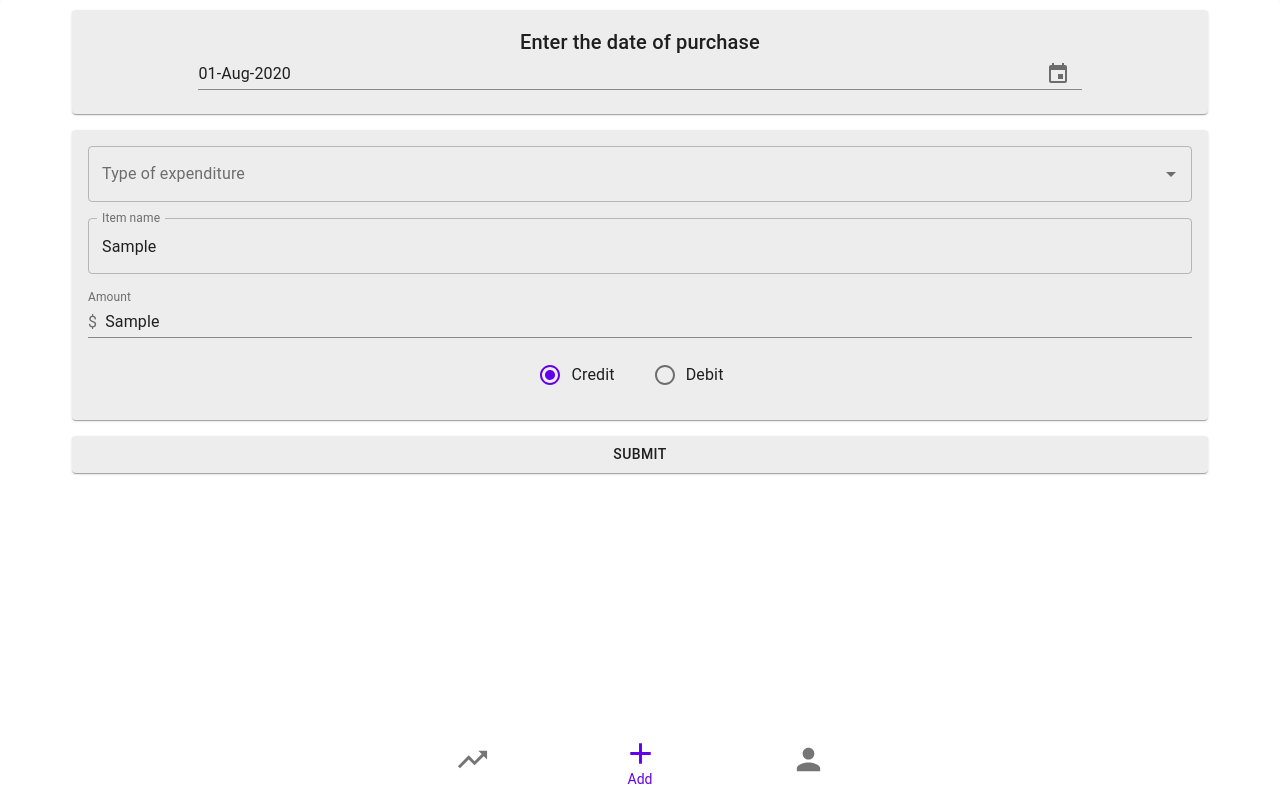
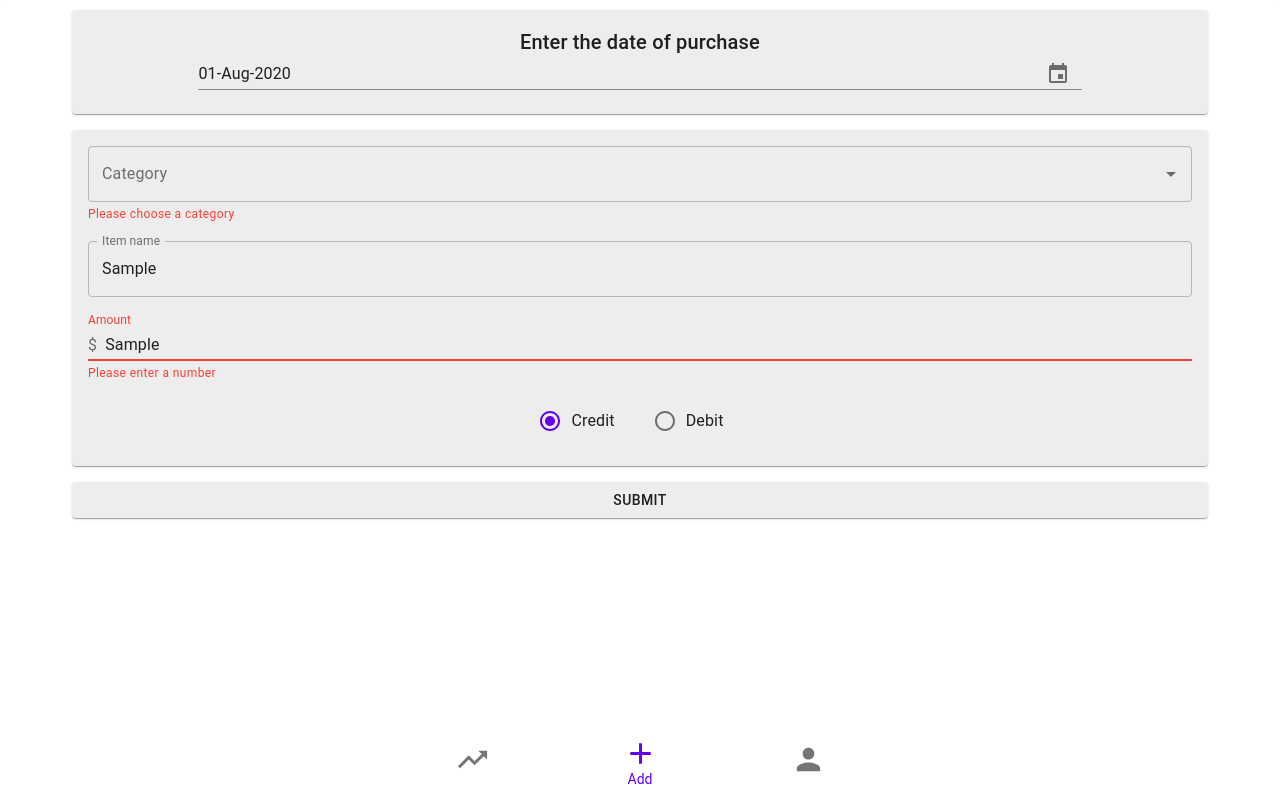
Before and after one commit to shermanleejm/expenditure-tracker, a React (Create React App) app: page / in a window 1280 px wide. Both pictures are taken after typing "Sample", "Sample", "Sample" into the empty fields and a click on the button "SUBMIT". Built offline with nearby package versions, Linux system fonts and the light colour scheme.

Commit message:
added error messages

```diff
--- a/src/App.js
+++ b/src/App.js
@@ -46,10 +46,6 @@ const styles = {
   selected: {},
 };
 
-async function initDB() {
-  var idb = await openDB("spending", 1);
-}
-
 // async function addToStore(value) {
 
 //   db.put("spending", value)
@@ -64,6 +60,7 @@ async function initDB() {
 class App extends Component {
   constructor(props) {
     super(props);
+    this.initDB();
     this.state = {
       navBarValue: "addExpenditure",
       isDark: (localStorage.getItem("darkMode") == 'true'),
@@ -88,6 +85,10 @@ class App extends Component {
         },
       },
     };
+  }
+
+  async initDB() {
+    var idb = await openDB("main", 1);
   }
 
   setNavBarValue(newValue) {
--- a/src/components/AddExpenditure.js
+++ b/src/components/AddExpenditure.js
@@ -26,6 +26,7 @@ class CreditDebitRadio extends Component {
     super(props);
     this.state = {
       radioValue: "credit",
+      formSubmitted: false,
     };
   }
 
@@ -75,9 +76,25 @@ export default class AddExpenditure extends Component {
 
     this.state = {
       selectedDate: new Date(),
+      category: null,
+      itemName: null,
+      amount: null,
+      radioValue: "credit",
       expenditureType: ["Leisure", "Salary", "Food"],
       formSubmitted: false,
+      amountIsInt: true,
+      categoryIsFilled: true,
+      itemNameIsFilled: true,
     };
+  }
+
+  isInt(value) {
+    var x;
+    if (isNaN(value)) {
+      return false;
+    }
+    x = parseFloat(value);
+    return (x | 0) === x;
   }
 
   handleDateChange(newDate) {
@@ -93,7 +110,6 @@ export default class AddExpenditure extends Component {
 
   render() {
     if (this.state.formSubmitted) {
-
     }
     return (
       <div style={{ textAlign: "center", padding: "10px" }}>
@@ -120,7 +136,9 @@ export default class AddExpenditure extends Component {
                     clearable
                     placeholder="dd/mm/yyyy"
                     value={this.state.selectedDate}
-                    onChange={(date) => this.handleDateChange(date)}
+                    onChange={(date) => {
+                      this.setState({ selectedDate: date });
+                    }}
                     format="dd-MMM-yyyy"
                     style={{ width: "80%" }}
                   />
@@ -155,14 +173,36 @@ export default class AddExpenditure extends Component {
                       renderInput={(params) => (
                         <TextField
                           {...params}
-                          label="Type of expenditure"
+                          label="Category"
                           variant="outlined"
                         />
                       )}
+                      onChange={(event, value) => {
+                        this.setState({ category: value });
+                      }}
                     />
+                    {!this.state.categoryIsFilled && (
+                      <div style={{ textAlign: "left" }}>
+                        <Typography color="error" variant="caption">
+                          Please choose a category
+                        </Typography>
+                      </div>
+                    )}
                   </Grid>
                   <Grid item>
-                    <TextField variant="outlined" label="Item name" fullWidth />
+                    <TextField
+                      ref="itemName"
+                      variant="outlined"
+                      label="Item name"
+                      fullWidth
+                      onChange={(event) => {
+                        this.setState({ itemName: event.target.value });
+                      }}
+                      error={!this.state.itemNameIsFilled}
+                      helperText={
+                        !this.state.itemNameIsFilled && "Please enter a name"
+                      }
+                    />
                   </Grid>
                   <Grid item>
                     <TextField
@@ -173,10 +213,61 @@ export default class AddExpenditure extends Component {
                           <InputAdornment position="start">$</InputAdornment>
                         ),
                       }}
+                      onChange={(event) => {
+                        let val = event.target.value;
+                        if (this.isInt(val)) {
+                          this.setState({
+                            amount: event.target.value,
+                            amountIsInt: true,
+                          });
+                        } else {
+                          this.setState({
+                            amountIsInt: false,
+                            amount: null,
+                          });
+                          return false;
+                        }
+                      }}
+                      error={!this.state.amountIsInt}
+                      helperText={
+                        !this.state.amountIsInt && "Please enter a number"
+                      }
                     />
                   </Grid>
                   <Grid item>
-                    <CreditDebitRadio />
+                    <FormControl component="fieldset">
+                      <RadioGroup
+                        value={this.state.radioValue}
+                        onChange={(event) =>
+                          this.setState({ radioValue: event.target.value })
+                        }
+                      >
+                        <Grid
+                          container
+                          direction="row"
+                          justify="space-evenly"
+                          alignItems="center"
+                          spacing={3}
+                        >
+                          <Grid item>
+                            <FormControlLabel
+                              value="credit"
+                              control={<Radio color="primary" />}
+                              label="Credit"
+                              labelPlacement="end"
+                            />
+                          </Grid>
+                          <Grid item>
+                            <FormControlLabel
+                              value="debit"
+                              control={<Radio color="primary" />}
+                              label="Debit"
+                              labelPlacement="end"
+                            />
+                          </Grid>
+                        </Grid>
+                      </RadioGroup>
+                    </FormControl>
                   </Grid>
                 </Grid>
               </CardContent>
@@ -191,7 +282,29 @@ export default class AddExpenditure extends Component {
                     : "#ededed",
               }}
             >
-              <Button fullWidth>submit</Button>
+              <Button
+                fullWidth
+                onClick={() => {
+                  if (this.state.category === null) {
+                    this.setState({ categoryIsFilled: false });
+                  }
+
+                  if (this.state.amount === null) {
+                    this.setState({ amountIsInt: false });
+                  }
+
+                  if (this.state.itemName === null) {
+                    this.setState({ itemNameIsFilled: false });
+                  }
+
+                  this.setState({
+                    formSubmitted: true,
+                  });
+                  console.log(this.state);
+                }}
+              >
+                submit
+              </Button>
             </Card>
           </Grid>
         </Grid>
```
